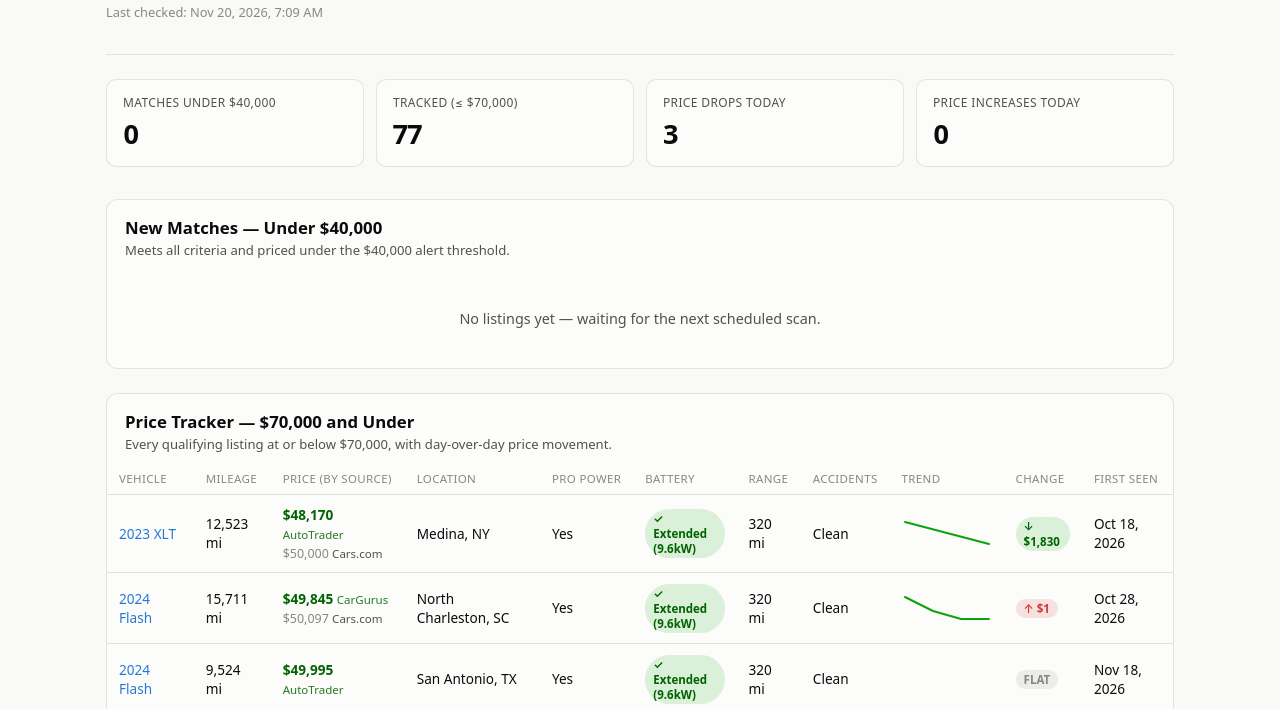
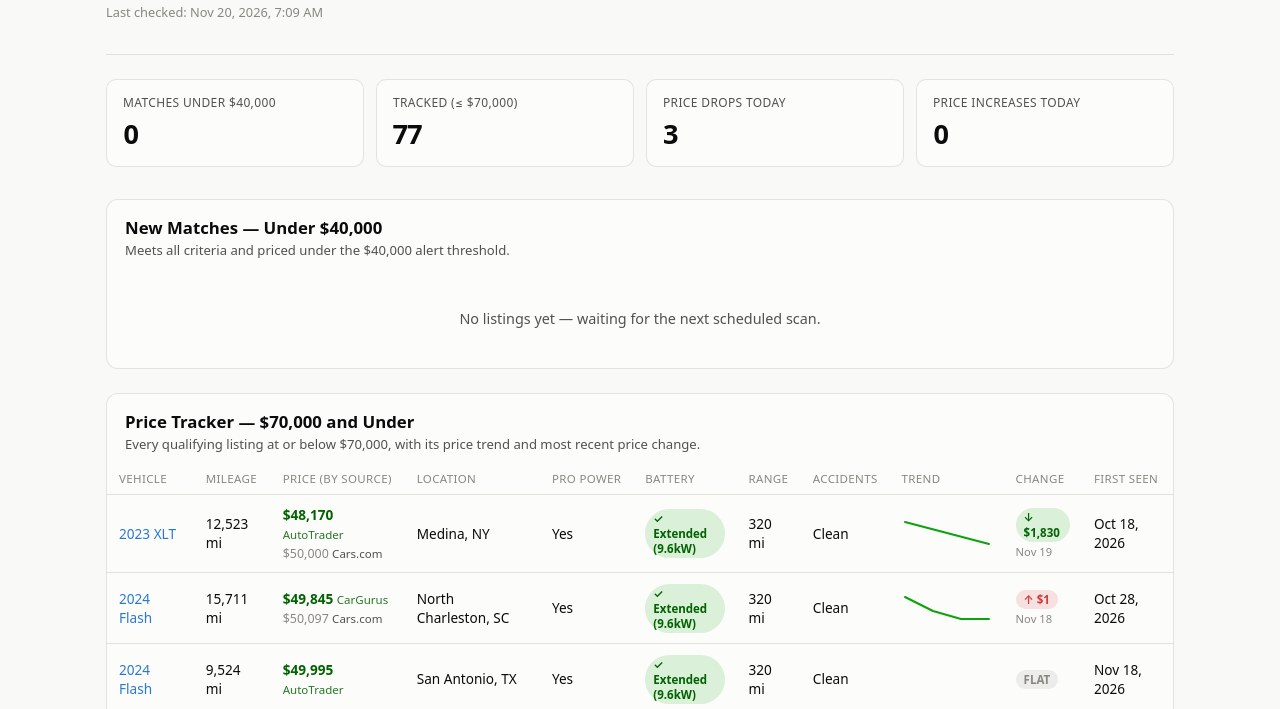
Before and after one commit to grollie/ford-lightning-tracker, a plain HTML site: page index.html in a window 1280 px wide. Shown: the part 91-800 px from the top of the page. Drawn offline with Linux system fonts and the light colour scheme.

Commit message:
Dashboard: date the last price change, link only to http(s) URLs, strict under-$40k alert
Co-Authored-By: Claude Fable 5.2 <noreply@anthropic.com>

```diff
--- a/index.html
+++ b/index.html
@@ -199,6 +199,12 @@
   footer a { color: var(--text-secondary); }
 
   .sparkline { display: block; }
+  .change-date {
+    font-size: 0.7rem;
+    color: var(--text-muted);
+    margin-top: 2px;
+    white-space: nowrap;
+  }
 
   .price-cell { display: flex; flex-direction: column; gap: 2px; }
   .price-best {
@@ -240,14 +246,14 @@
   <section class="panel">
     <div class="panel-head">
       <h2 id="tracked-heading">Price Tracker</h2>
-      <p id="tracked-desc">Every qualifying listing within the tracked price range, with day-over-day price movement.</p>
+      <p id="tracked-desc">Every qualifying listing within the tracked price range, with its price trend and most recent price change.</p>
     </div>
     <div id="tracked-table-wrap"></div>
   </section>
 
   <footer>
     Data is pulled from public listing pages (AutoTrader, Cars.com, CarGurus, TrueCar, CarMax, and individual
-    U.S. dealership sites) once a day. When the same VIN turns up on more than one site, every source's price
+    U.S. dealership sites) four times a day. When the same VIN turns up on more than one site, every source's price
     is shown, with the lowest highlighted. Mileage, Pro Power Onboard equipment, and accident-history badges
     are as reported by each listing site and are not independently verified — always confirm with the dealer
     and a vehicle history report before buying.
@@ -319,7 +325,12 @@ function deltaBadge(history, firstSeen) {
   if (diff === 0) return '<span class="badge flat">FLAT</span>';
   const cls = diff < 0 ? 'good' : 'critical';
   const arrow = diff < 0 ? '↓' : '↑';
-  return `<span class="badge ${cls}">${arrow} ${CURRENCY.format(Math.abs(diff))}</span>`;
+  // The badge shows the most recent change, which may be weeks old, so say when it happened.
+  const lastDate = history[history.length - 1].date;
+  const when = isToday(lastDate)
+    ? 'today'
+    : parseDate(lastDate).toLocaleDateString('en-US', { month: 'short', day: 'numeric' });
+  return `<span class="badge ${cls}">${arrow} ${CURRENCY.format(Math.abs(diff))}</span><div class="change-date">${esc(when)}</div>`;
 }
 
 function priceCellHtml(l) {
@@ -335,9 +346,11 @@ function priceCellHtml(l) {
 }
 
 function bestUrl(l) {
-  if (!l.prices || !l.prices.length) return l.url || '#';
+  // URLs come from scraped listing pages, so only ever link to plain web addresses.
+  const safe = u => (typeof u === 'string' && /^https?:\/\//i.test(u)) ? u : '#';
+  if (!l.prices || !l.prices.length) return safe(l.url);
   const best = l.prices.find(p => p.price === l.lowestPrice) || l.prices[0];
-  return best.url || '#';
+  return safe(best.url);
 }
 
 function rowHtml(l, opts) {
@@ -427,11 +440,11 @@ async function init() {
   document.getElementById('alert-heading').textContent = `New Matches — Under ${CURRENCY.format(alertMax)}`;
   document.getElementById('alert-desc').textContent = `Meets all criteria and priced under the ${CURRENCY.format(alertMax)} alert threshold.`;
   document.getElementById('tracked-heading').textContent = `Price Tracker — ${CURRENCY.format(trackedMax)} and Under`;
-  document.getElementById('tracked-desc').textContent = `Every qualifying listing at or below ${CURRENCY.format(trackedMax)}, with day-over-day price movement.`;
+  document.getElementById('tracked-desc').textContent = `Every qualifying listing at or below ${CURRENCY.format(trackedMax)}, with its price trend and most recent price change.`;
 
   const byPrice = (a, b) => a.lowestPrice - b.lowestPrice;
   const active = listings.filter(l => l.lowestPrice != null && l.status !== 'removed');
-  const alertListings = active.filter(l => l.lowestPrice <= alertMax).sort(byPrice);
+  const alertListings = active.filter(l => l.lowestPrice < alertMax).sort(byPrice);
   const trackedListings = active.filter(l => l.lowestPrice <= trackedMax).sort(byPrice);
 
   renderTiles(alertListings, trackedListings, alertMax, trackedMax);
```
